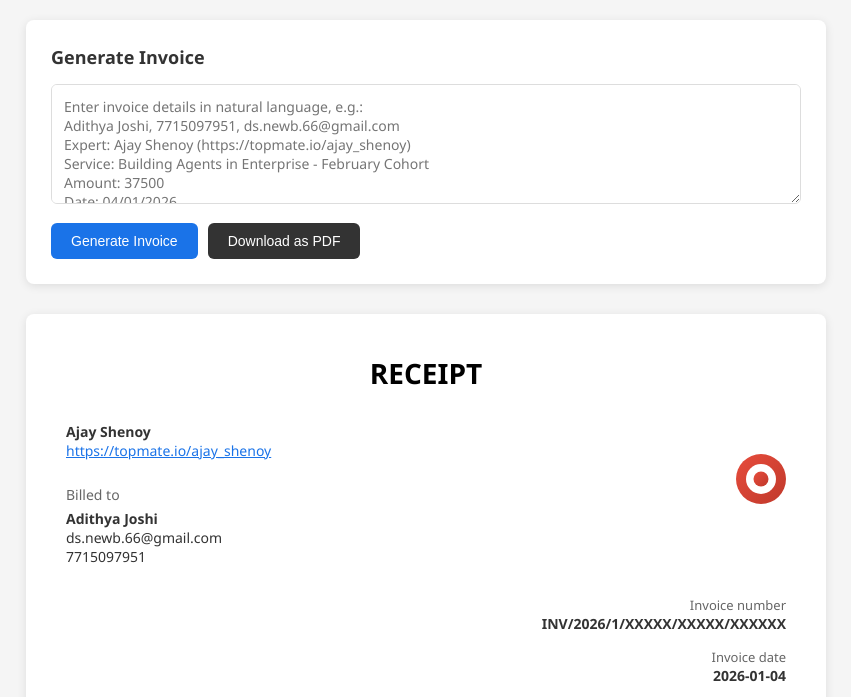
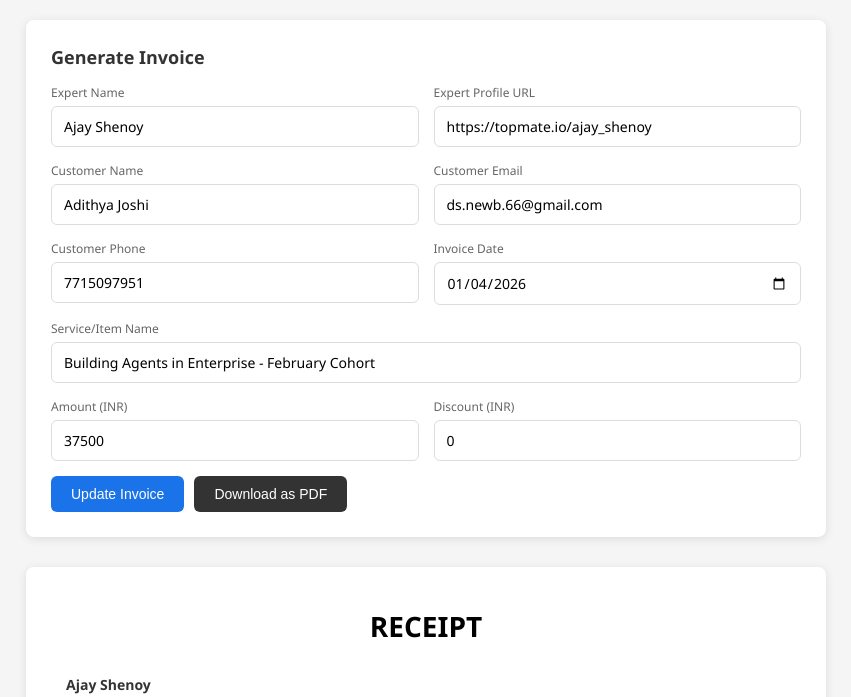
Before and after one commit to pawan1997/invoice-generator, a plain HTML site: page index.html in a window 1280 px wide. Shown: the top 697 px of the page, without its empty margins (214-1065 px from the left). Drawn offline with Linux system fonts and the light colour scheme.

Commit message:
Add Topmate logo and switch to manual form
- Replaced AI-powered form with direct input fields (API key issue)
- Added Topmate logo SVG
- Form fields: expert name, URL, customer details, service, amount, discount, date
- Cleaner, more reliable invoice generation

🤖 Generated with [Claude Code](https://claude.com/claude-code)

Co-Authored-By: Claude Opus 4.5 <noreply@anthropic.com>

```diff
--- a/index.html
+++ b/index.html
@@ -35,19 +35,38 @@
             color: #333;
         }
 
-        .generator-textarea {
-            width: 100%;
-            height: 120px;
-            padding: 12px;
+        .form-grid {
+            display: grid;
+            grid-template-columns: 1fr 1fr;
+            gap: 15px;
+            margin-bottom: 15px;
+        }
+
+        .form-group {
+            display: flex;
+            flex-direction: column;
+        }
+
+        .form-group.full-width {
+            grid-column: 1 / -1;
+        }
+
+        .form-group label {
+            font-size: 12px;
+            color: #666;
+            margin-bottom: 5px;
+            font-weight: 500;
+        }
+
+        .form-group input {
+            padding: 10px 12px;
             border: 1px solid #ddd;
             border-radius: 6px;
             font-family: inherit;
             font-size: 14px;
-            resize: vertical;
-            margin-bottom: 15px;
         }
 
-        .generator-textarea:focus {
+        .form-group input:focus {
             outline: none;
             border-color: #1a73e8;
         }
@@ -55,6 +74,7 @@
         .generator-buttons {
             display: flex;
             gap: 10px;
+            margin-top: 10px;
         }
 
         .btn {
@@ -76,11 +96,6 @@
             background: #1557b0;
         }
 
-        .btn-primary:disabled {
-            background: #ccc;
-            cursor: not-allowed;
-        }
-
         .btn-secondary {
             background: #333;
             color: #fff;
@@ -88,12 +103,6 @@
 
         .btn-secondary:hover {
             background: #555;
-        }
-
-        .loading {
-            display: none;
-            margin-left: 10px;
-            color: #666;
         }
 
         .invoice-container {
@@ -170,34 +179,9 @@
             top: 140px;
         }
 
-        .logo {
-            width: 50px;
-            height: 50px;
-            background: linear-gradient(135deg, #e74c3c 0%, #c0392b 100%);
-            border-radius: 50%;
-            display: flex;
-            align-items: center;
-            justify-content: center;
-        }
-
-        .logo-inner {
-            width: 30px;
-            height: 30px;
-            background: #fff;
-            border-radius: 50%;
-            position: relative;
-        }
-
-        .logo-inner::after {
-            content: '';
-            position: absolute;
-            width: 15px;
-            height: 15px;
-            background: linear-gradient(135deg, #e74c3c 0%, #c0392b 100%);
-            border-radius: 50%;
-            top: 50%;
-            left: 50%;
-            transform: translate(-50%, -50%);
+        .logo-img {
+            height: 45px;
+            width: auto;
         }
 
         table {
@@ -290,21 +274,58 @@
                 right: 20px;
             }
         }
+
+        @media (max-width: 600px) {
+            .form-grid {
+                grid-template-columns: 1fr;
+            }
+        }
     </style>
 </head>
 <body>
     <div class="generator-section">
         <div class="generator-title">Generate Invoice</div>
-        <textarea class="generator-textarea" id="invoiceInput" placeholder="Enter invoice details in natural language, e.g.:
-Adithya Joshi, 7715097951, ds.newb.66@gmail.com
-Expert: Ajay Shenoy (https://topmate.io/ajay_shenoy)
-Service: Building Agents in Enterprise - February Cohort
-Amount: 37500
-Date: 04/01/2026"></textarea>
+        <div class="form-grid">
+            <div class="form-group">
+                <label>Expert Name</label>
+                <input type="text" id="inputExpertName" value="Ajay Shenoy">
+            </div>
+            <div class="form-group">
+                <label>Expert Profile URL</label>
+                <input type="text" id="inputExpertLink" value="https://topmate.io/ajay_shenoy">
+            </div>
+            <div class="form-group">
+                <label>Customer Name</label>
+                <input type="text" id="inputBilledName" value="Adithya Joshi">
+            </div>
+            <div class="form-group">
+                <label>Customer Email</label>
+                <input type="email" id="inputBilledEmail" value="ds.newb.66@gmail.com">
+            </div>
+            <div class="form-group">
+                <label>Customer Phone</label>
+                <input type="text" id="inputBilledPhone" value="7715097951">
+            </div>
+            <div class="form-group">
+                <label>Invoice Date</label>
+                <input type="date" id="inputDate" value="2026-01-04">
+            </div>
+            <div class="form-group full-width">
+                <label>Service/Item Name</label>
+                <input type="text" id="inputItemName" value="Building Agents in Enterprise - February Cohort">
+            </div>
+            <div class="form-group">
+                <label>Amount (INR)</label>
+                <input type="number" id="inputAmount" value="37500">
+            </div>
+            <div class="form-group">
+                <label>Discount (INR)</label>
+                <input type="number" id="inputDiscount" value="0">
+            </div>
+        </div>
         <div class="generator-buttons">
-            <button class="btn btn-primary" id="generateBtn" onclick="generateInvoice()">Generate Invoice</button>
+            <button class="btn btn-primary" onclick="generateInvoice()">Update Invoice</button>
             <button class="btn btn-secondary" onclick="downloadPDF()">Download as PDF</button>
-            <span class="loading" id="loadingText">Generating...</span>
         </div>
     </div>
 
@@ -324,9 +345,15 @@ Date: 04/01/2026"></textarea>
         </div>
 
         <div class="logo-container">
-            <div class="logo">
-                <div class="logo-inner"></div>
-            </div>
+            <svg class="logo-img" viewBox="0 0 653 100" fill="none" xmlns="http://www.w3.org/2000/svg">
+                <circle cx="50" cy="50" r="50" fill="#E94B35"/>
+                <path d="M50 15C30.67 15 15 30.67 15 50C15 69.33 30.67 85 50 85C69.33 85 85 69.33 85 50C85 30.67 69.33 15 50 15Z" fill="#E94B35"/>
+                <path d="M50 25C36.19 25 25 36.19 25 50C25 63.81 36.19 75 50 75C63.81 75 75 63.81 75 50C75 36.19 63.81 25 50 25Z" fill="white"/>
+                <path d="M50 35C41.72 35 35 41.72 35 50C35 58.28 41.72 65 50 65C58.28 65 65 58.28 65 50C65 41.72 58.28 35 50 35Z" fill="#E94B35"/>
+                <path d="M75 50L95 35V65L75 50Z" fill="white"/>
+                <path d="M120 25H140V35H155V25H175V75H155V55H140V75H120V25Z" fill="black"/>
+                <text x="120" y="70" font-family="Arial Black, sans-serif" font-size="55" font-weight="900" fill="black">topmate</text>
+            </svg>
         </div>
 
         <div class="invoice-details">
@@ -371,111 +398,38 @@ Date: 04/01/2026"></textarea>
     </div>
 
     <script>
-        const OPENROUTER_API_KEY = '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';
+        function generateInvoice() {
+            // Get form values
+            const expertName = document.getElementById('inputExpertName').value;
+            const expertLink = document.getElementById('inputExpertLink').value;
+            const billedName = document.getElementById('inputBilledName').value;
+            const billedEmail = document.getElementById('inputBilledEmail').value;
+            const billedPhone = document.getElementById('inputBilledPhone').value;
+            const date = document.getElementById('inputDate').value;
+            const itemName = document.getElementById('inputItemName').value;
+            const amount = parseFloat(document.getElementById('inputAmount').value) || 0;
+            const discount = parseFloat(document.getElementById('inputDiscount').value) || 0;
 
-        async function generateInvoice() {
-            const input = document.getElementById('invoiceInput').value.trim();
-            if (!input) {
-                alert('Please enter invoice details');
-                return;
-            }
+            // Update invoice display
+            document.getElementById('expertName').textContent = expertName;
+            const linkEl = document.getElementById('expertLink');
+            linkEl.href = expertLink;
+            linkEl.textContent = expertLink;
 
-            const btn = document.getElementById('generateBtn');
-            const loading = document.getElementById('loadingText');
+            document.getElementById('billedName').textContent = billedName;
+            document.getElementById('billedEmail').textContent = billedEmail;
+            document.getElementById('billedPhone').textContent = billedPhone;
 
-            btn.disabled = true;
-            loading.style.display = 'inline';
+            document.getElementById('invoiceDate').textContent = date;
 
-            try {
-                const response = await fetch('https://openrouter.ai/api/v1/chat/completions', {
-                    method: 'POST',
-                    headers: {
-                        'Content-Type': 'application/json',
-                        'Authorization': `Bearer ${OPENROUTER_API_KEY}`,
-                        'HTTP-Referer': window.location.href,
-                        'X-Title': 'Invoice Generator'
-                    },
-                    body: JSON.stringify({
-                        model: 'google/gemini-2.5-flash',
-                        messages: [
-                            {
-                                role: 'system',
-                                content: `You are an invoice data parser. Extract invoice details from the user input and return ONLY valid JSON (no markdown, no code blocks, just raw JSON) with these fields:
-{
-    "expertName": "Name of the expert/seller",
-    "expertLink": "URL to expert profile (full URL)",
-    "billedName": "Customer name",
-    "billedEmail": "Customer email",
-    "billedPhone": "Customer phone number",
-    "itemName": "Service/product name",
-    "amount": 0,
-    "discount": 0,
-    "date": "YYYY-MM-DD format"
-}
+            // Generate invoice number
+            const dateParts = date.split('-');
+            const invNum = `INV/${dateParts[0]}/${parseInt(dateParts[1])}/${Math.floor(Math.random() * 99999)}/${Math.floor(Math.random() * 99999)}/${Math.floor(Math.random() * 999999)}`;
+            document.getElementById('invoiceNumber').textContent = invNum;
 
-If any field is missing, use reasonable defaults. For date, convert any format to YYYY-MM-DD.`
-                            },
-                            {
-                                role: 'user',
-                                content: input
-                            }
-                        ],
-                        temperature: 0.1
-                    })
-                });
+            document.getElementById('itemName').textContent = itemName;
 
-                const data = await response.json();
-
-                if (data.error) {
-                    throw new Error(data.error.message || 'API error');
-                }
-
-                const content = data.choices[0].message.content;
-                const invoiceData = JSON.parse(content);
-
-                updateInvoice(invoiceData);
-            } catch (error) {
-                console.error('Error:', error);
-                alert('Error generating invoice: ' + error.message);
-            } finally {
-                btn.disabled = false;
-                loading.style.display = 'none';
-            }
-        }
-
-        function updateInvoice(data) {
-            if (data.expertName) {
-                document.getElementById('expertName').textContent = data.expertName;
-            }
-            if (data.expertLink) {
-                const linkEl = document.getElementById('expertLink');
-                linkEl.href = data.expertLink;
-                linkEl.textContent = data.expertLink;
-            }
-            if (data.billedName) {
-                document.getElementById('billedName').textContent = data.billedName;
-            }
-            if (data.billedEmail) {
-                document.getElementById('billedEmail').textContent = data.billedEmail;
-            }
-            if (data.billedPhone) {
-                document.getElementById('billedPhone').textContent = data.billedPhone;
-            }
-            if (data.itemName) {
-                document.getElementById('itemName').textContent = data.itemName;
-            }
-            if (data.date) {
-                document.getElementById('invoiceDate').textContent = data.date;
-                // Generate invoice number based on date
-                const dateParts = data.date.split('-');
-                const invNum = `INV/${dateParts[0]}/${parseInt(dateParts[1])}/${Math.floor(Math.random() * 99999)}/${Math.floor(Math.random() * 99999)}/${Math.floor(Math.random() * 999999)}`;
-                document.getElementById('invoiceNumber').textContent = invNum;
-            }
-
-            const amount = parseFloat(data.amount) || 0;
-            const discount = parseFloat(data.discount) || 0;
             const finalAmount = amount - discount;
-
             document.getElementById('itemRate').textContent = `INR ${amount.toFixed(1)}`;
             document.getElementById('itemDiscount').textContent = `INR ${discount.toFixed(1)}`;
             document.getElementById('itemAmount').textContent = `INR ${finalAmount.toFixed(1)}`;
@@ -486,6 +440,9 @@ If any field is missing, use reasonable defaults. For date, convert any format t
         function downloadPDF() {
             window.print();
         }
+
+        // Initialize invoice on load
+        generateInvoice();
     </script>
 </body>
 </html>
```
